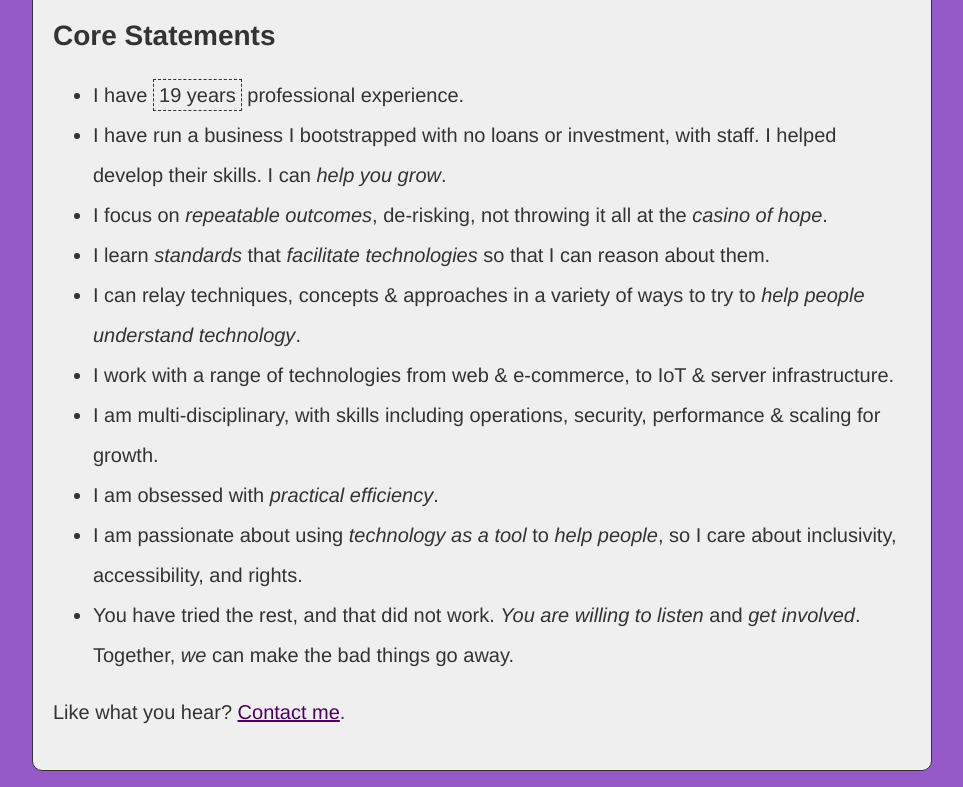
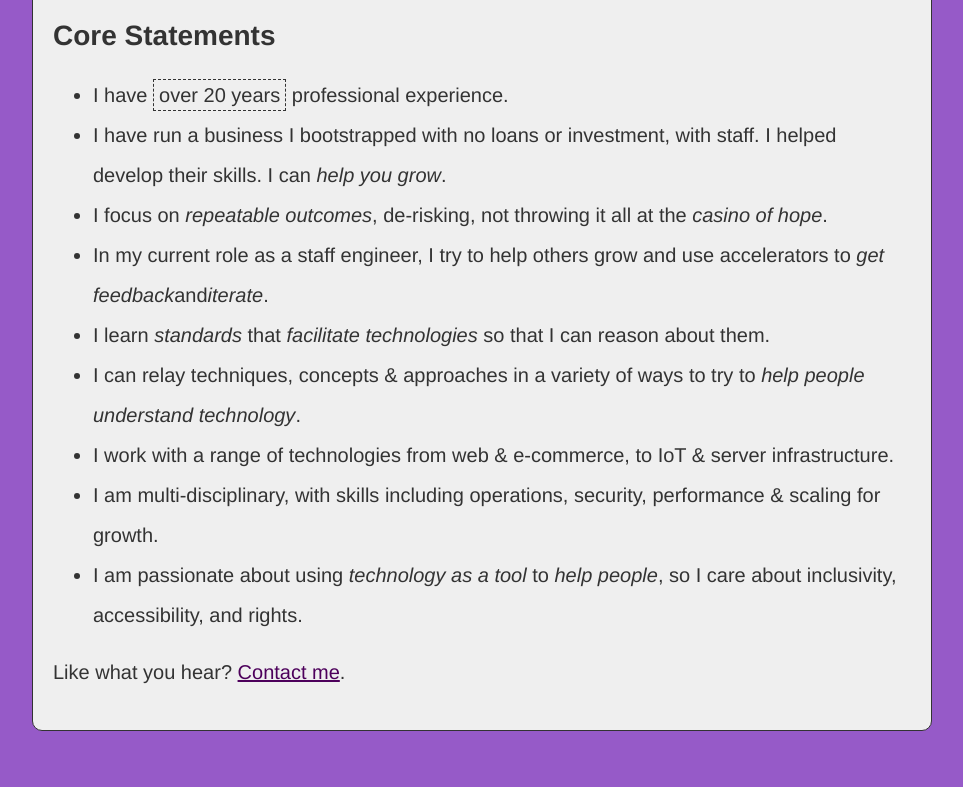
Before and after one commit to Lewiscowles1986/LewisCowles1986.github.io, a plain HTML site: page about/index.html in a window 1280 px wide. Shown: the part 704-1491 px from the top of the page, without its empty margins (158-1121 px from the left). Drawn offline with Linux system fonts and the light colour scheme.

Commit message:
update: about page
The 19 years thing bugged me that it required users to do math in their heads.

Also I don't like all the core statements any more.

```diff
--- a/about/index.html
+++ b/about/index.html
@@ -78,16 +78,15 @@
 			<p>It is my deeply held belief that people who are helped, are the easiest to sell to! It is <em>reciprocity</em> in action.</p>
 			<h2>Core Statements</h2>
 			<ul>
-				<li>I have <span title="July 2021">19 years</span> professional experience.</li>
+				<li>I have <span title="July 2024">over 20 years</span> professional experience.</li>
 				<li>I have run a business I bootstrapped with no loans or investment, with staff. I helped develop their skills. I can <em>help you grow</em>.</li>
 				<li>I focus on <em>repeatable outcomes</em>, de-risking, not throwing it all at the <dfn>casino of hope</dfn>.</li>
+				<li>In my current role as a staff engineer, I try to help others grow and use accelerators to <em>get feedback</em>and<em>iterate</em>.</li>
 				<li>I learn <em>standards</em> that <em>facilitate technologies</em> so that I can reason about them.</li>
 				<li>I can relay techniques, concepts & approaches in a variety of ways to try to <em>help people understand technology</em>.</li>
 				<li>I work with a range of technologies from web &amp; e-commerce, to IoT &amp; server infrastructure.</li>
 				<li>I am multi-disciplinary, with skills including operations, security, performance & scaling for growth.</li>
-				<li>I am obsessed with <em>practical efficiency</em>.</li>
 				<li>I am passionate about using <em>technology as a tool</em> to <em>help people</em>, so I care about inclusivity, accessibility, and rights.</li>
-				<li>You have tried the rest, and that did not work. <em>You are willing to listen</em> and <em>get involved</em>. Together, <em>we</em> can make the bad things go away.</li>
 			</ul>
 			<p>Like what you hear? <a href="/">Contact me</a>.</p>
 		</article>
```
